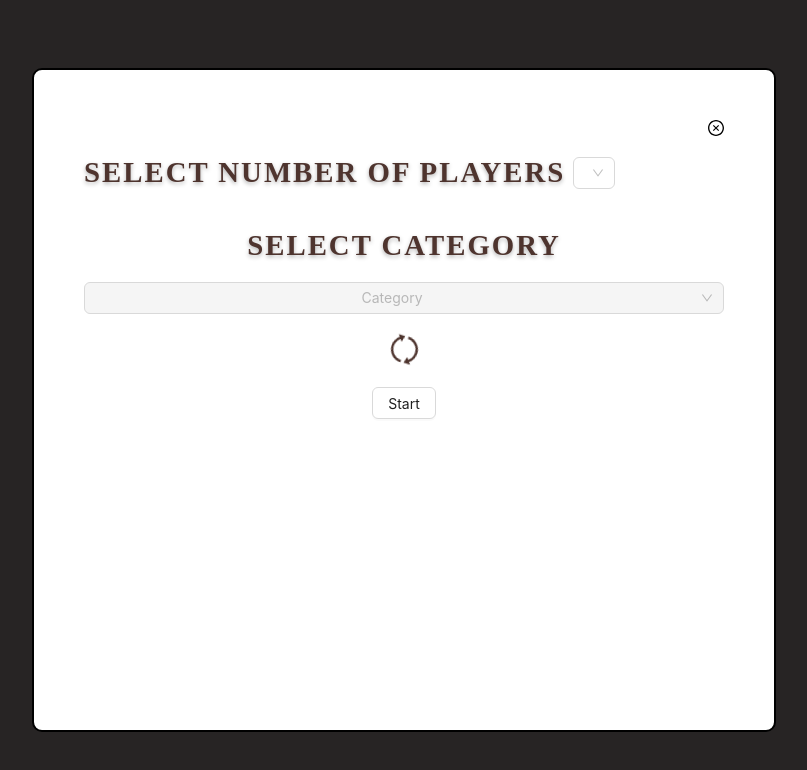
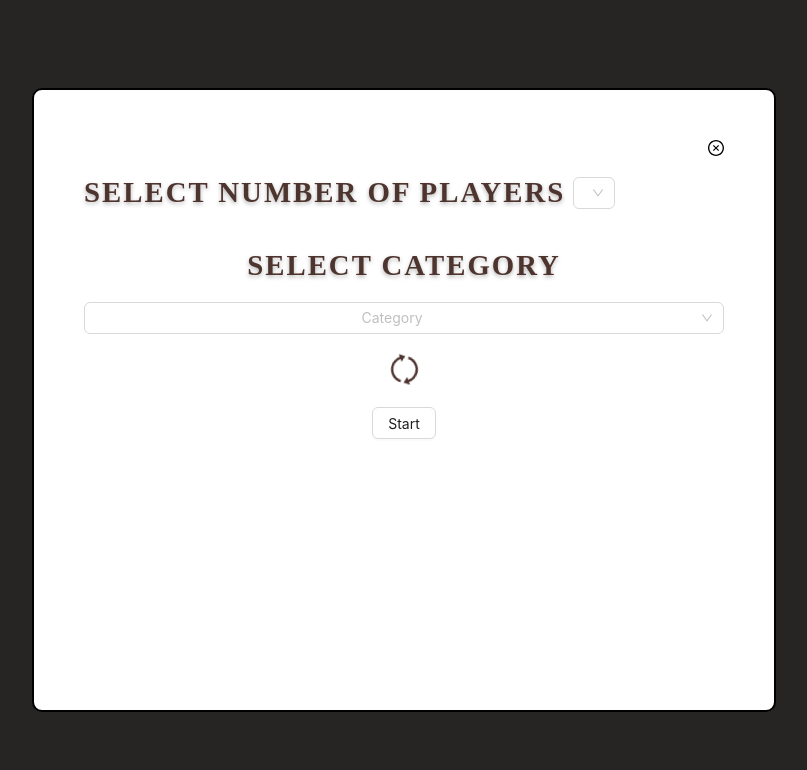
Before and after one commit to alen-johnson/g1-ui, a React (Create React App) app: page /gamemode in a window 1280 px wide. Both pictures are taken after a click on the element "SINGLE SYSTEM MODE". Shown: the top 770 px of the page, without its empty margins (236-1043 px from the left). Built offline with nearby package versions, Linux system fonts and the light colour scheme; the HTML template or start-up script is replaced by a standard one.

Commit message:
minor changes to modal

```diff
--- a/src/components/startModal/StartModal.css
+++ b/src/components/startModal/StartModal.css
@@ -17,7 +17,7 @@
     border-radius: 10px;
     padding: 50px;
     width: 50vw;
-    height: 70vh;
+    height: 65vh;
     display: flex;
     flex-direction: column;
 
--- a/src/components/startModal/StartModal.js
+++ b/src/components/startModal/StartModal.js
@@ -38,6 +38,7 @@ const StartModal = ({ isOpen, closeModal }) => {
 
 
   const categories = [
+    "All",
     "Athletes",
     "World Leaders",
     "Living Things",
@@ -85,11 +86,11 @@ const StartModal = ({ isOpen, closeModal }) => {
             <p>Select Category</p>
             <Select
               mode="multiple"
-              maxTagCount={3}
+              maxTagCount={5}
               allowClear
               placeholder="Category"
               style={{ width: "100%" }}
-              disabled
+              // disabled
             >
               {categories.map((category, key) => {
                 return (
```
